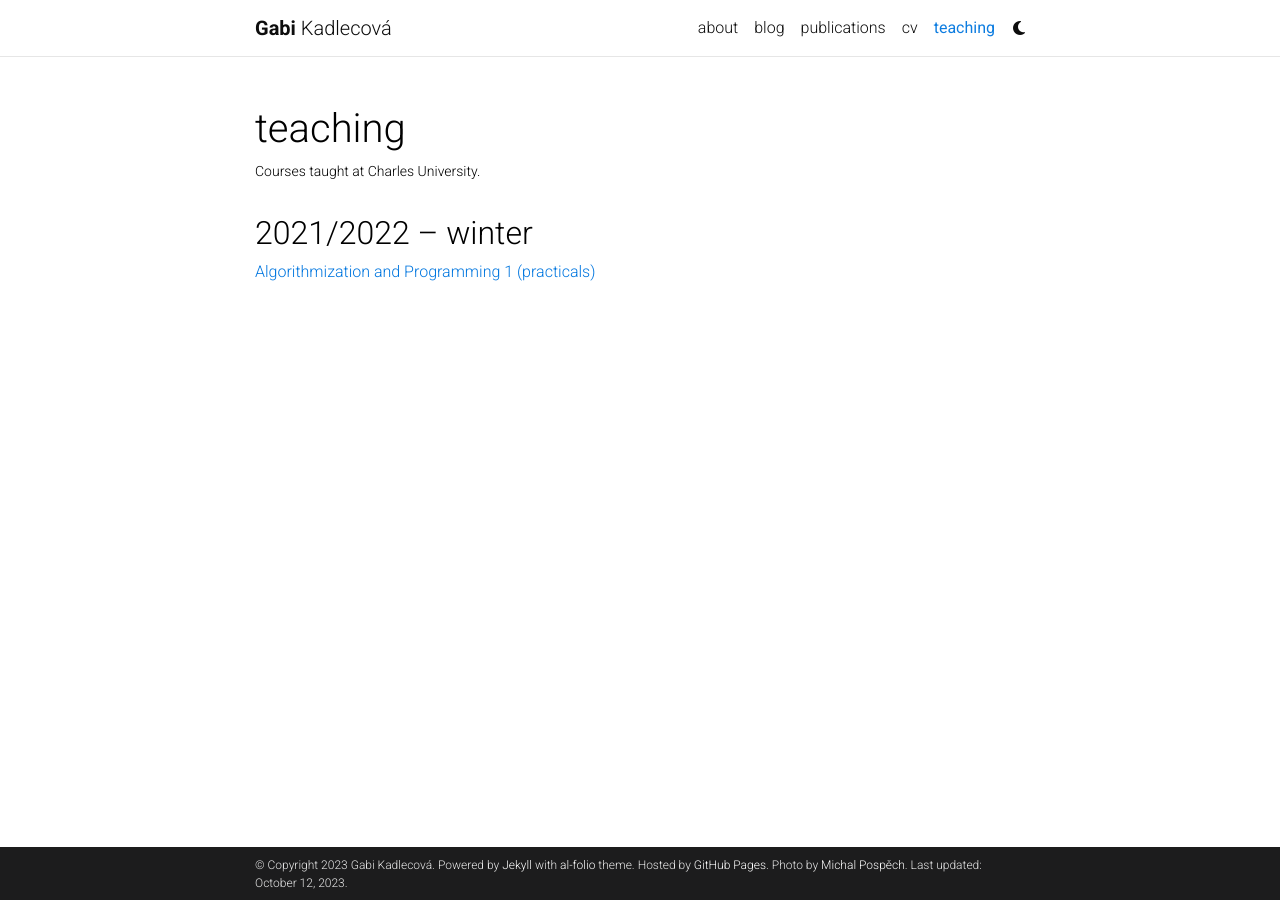
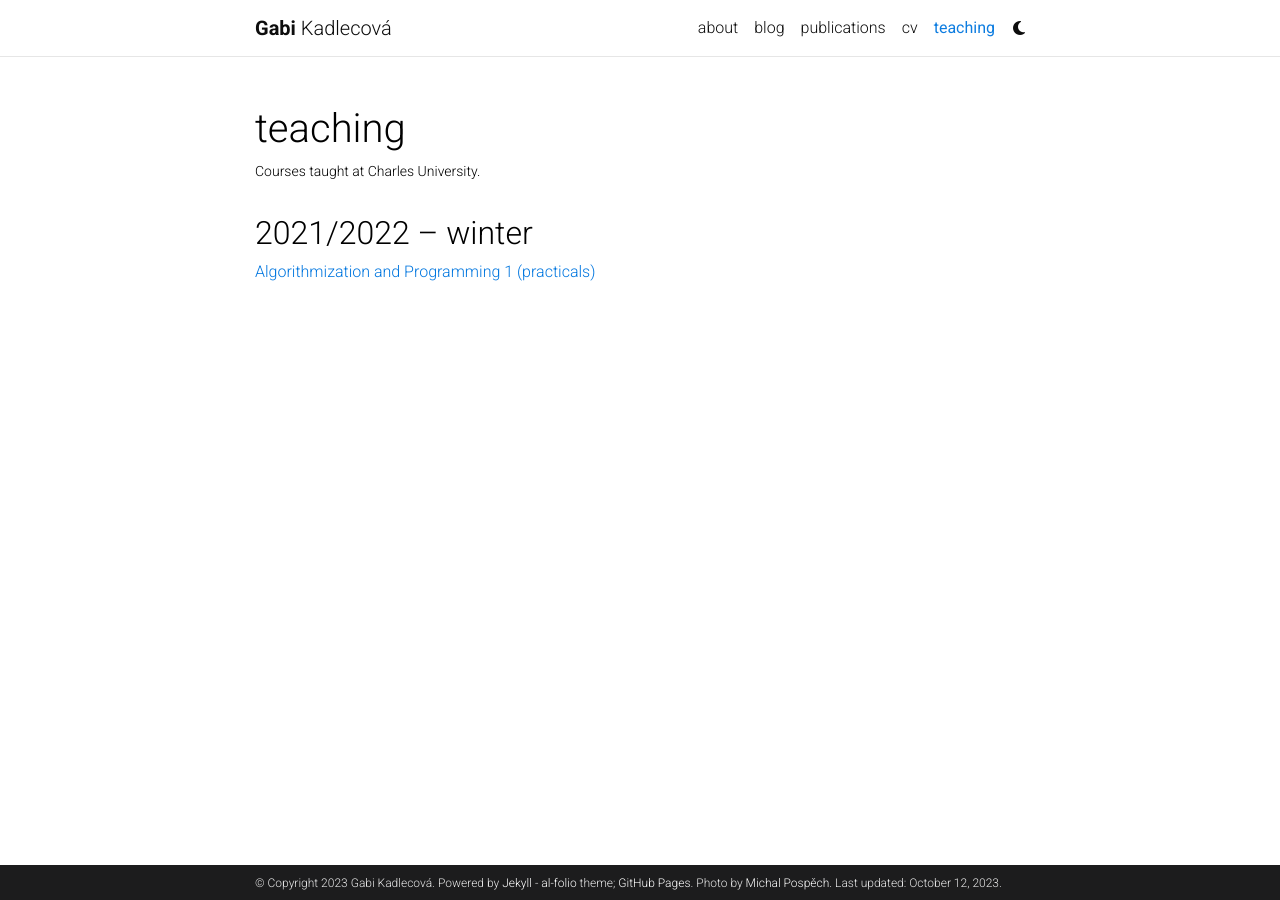
Before and after one commit to gabikadlecova/gabikadlecova.github.io, a Jekyll site: the page built from _pages/teaching.md, in a window 1280 px wide. Built offline with Jekyll 4.4.1, drawn with Linux system fonts in a browser that asks for light colours; comment, search, counter and statistics services are not loaded; a style sheet for code colours, icons or effects is not loaded.

Commit message:
Make footer smaller.

```diff
--- a/_config.yml
+++ b/_config.yml
@@ -9,8 +9,8 @@
 description: > # the ">" symbol means to ignore newlines until "footer_text:"
   Personal webpage of Gabriela Kadlecová. A simple, whitespace theme for academics. Based on [*folio](https://github.com/bogoli/-folio) design.
 footer_text: >
-  Powered by <a href="https://jekyllrb.com/" target="_blank">Jekyll</a> with <a href="https://github.com/alshedivat/al-folio">al-folio</a> theme.
-  Hosted by <a href="https://pages.github.com/" target="_blank">GitHub Pages</a>.
+  Powered by <a href="https://jekyllrb.com/" target="_blank">Jekyll</a> - <a href="https://github.com/alshedivat/al-folio">al-folio</a> theme;
+  <a href="https://pages.github.com/" target="_blank">GitHub Pages</a>.
   Photo by <a href="https://www.instagram.com/michalpospech/">Michal Pospěch</a>.
 keywords: jekyll, jekyll-theme, academic-website, portfolio-website, giscus  # add your own keywords or leave empty
 
```
